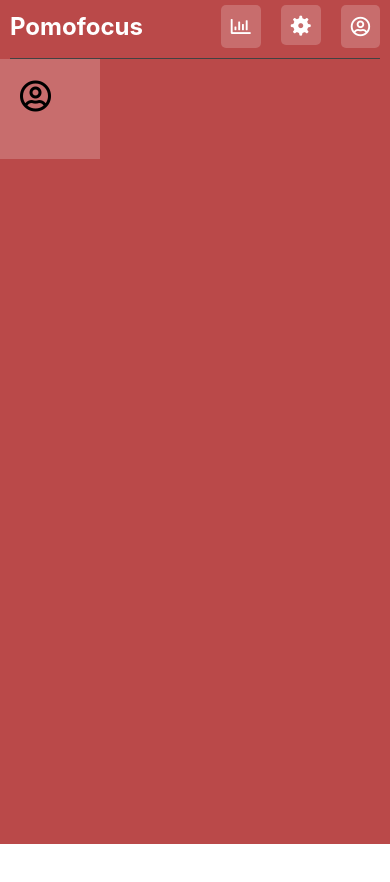
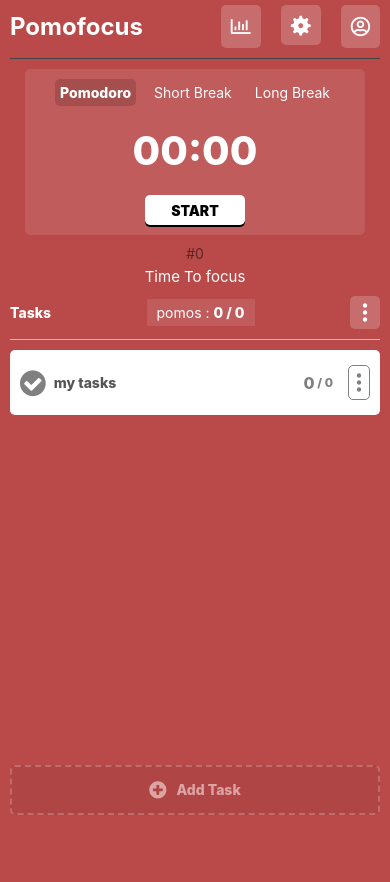
Before and after one commit to darmayasa221/pomodoro-react-native, a React Native app: screen / in a window 390 px wide. Shown: the top 882 px of the page. Before the commit the page ends 844 px from the top, so only its background shows below. Built offline with nearby package versions, Linux system fonts and the light colour scheme.

Commit message:
FE-UI-02 fix UI v0.01

```diff
--- a/App.tsx
+++ b/App.tsx
@@ -1,19 +1,23 @@
 import React from 'react';
 import {SafeAreaView, StyleSheet, View} from 'react-native';
-import Icon from 'react-native-vector-icons/FontAwesome5';
+
 import Header from './src/components/Header/Header';
-import ButtonCostum from './src/components/UI/ButtonCostum';
+import Timer from './src/components/Timer/Timer';
+import OutputCount from './src/components/OutputCount/OutputCount';
+import Tasks from './src/components/Tasks/Tasks';
+import AddTask from './src/components/Tasks/AddTask';
 
 const App = () => {
   return (
     <View style={styles.container}>
       <SafeAreaView />
       <Header />
-      <ButtonCostum style={styles.button}>
-        <Icon name="user-circle" size={32} />
-      </ButtonCostum>
-      {/* <PomodoroScreen /> */}
-      {/* <LongBreakScreen /> */}
+      <Timer />
+      <OutputCount />
+      <Tasks />
+      <View style={styles.footer}>
+        <AddTask style={{}} />
+      </View>
     </View>
   );
 };
@@ -25,9 +29,12 @@
     flex: 1,
     backgroundColor: 'rgb(186, 73, 73)',
   },
-  button: {
-    width: 100,
-    height: 100,
-    padding: 20,
+  footer: {
+    backgroundColor: 'rgb(186, 73, 73)',
+    position: 'absolute',
+    bottom: '-90%',
+    width: '100%',
+    height: '100%',
+    paddingTop: 5,
   },
 });
--- /dev/null
+++ b/src/components/Tasks/AddTask.tsx
@@ -0,0 +1,41 @@
+import React, {FC} from 'react';
+import {StyleSheet, Text, View} from 'react-native';
+import ButtonCostum from '../UI/ButtonCostum';
+import FontAwesomeIcon from 'react-native-vector-icons/FontAwesome';
+import {AddTaskProps} from '../../types/types';
+
+const AddTask: FC<AddTaskProps> = ({style}) => {
+  return (
+    <View style={[styles.addTaskWrapper, style]}>
+      <ButtonCostum style={styles.button}>
+        <FontAwesomeIcon name="plus-circle" size={20} color={'white'} />
+        <Text style={styles.text}>Add Task</Text>
+      </ButtonCostum>
+    </View>
+  );
+};
+
+export default AddTask;
+
+const styles = StyleSheet.create({
+  addTaskWrapper: {
+    marginHorizontal: 10,
+  },
+  button: {
+    backgroundColor: 'rgba(0, 0, 0, 0.1)',
+    flexDirection: 'row',
+    justifyContent: 'center',
+    alignItems: 'center',
+    columnGap: 10,
+    height: 50,
+    borderStyle: 'dashed',
+    borderWidth: 2,
+    borderColor: 'rgba(255, 255, 255, 0.4)',
+    borderRadius: 5,
+    opacity: 0.5,
+  },
+  text: {
+    color: 'white',
+    fontWeight: '800',
+  },
+});
--- a/src/components/Tasks/Task.tsx
+++ b/src/components/Tasks/Task.tsx
@@ -1,6 +1,8 @@
 import React, {useCallback, useState} from 'react';
 import {StyleSheet, Text, View} from 'react-native';
 import CheckBox from '../UI/CheckBox';
+import ButtonCostum from '../UI/ButtonCostum';
+import EntypoIcon from 'react-native-vector-icons/Entypo';
 
 const Task = () => {
   console.log('task components');
@@ -11,8 +13,19 @@
 
   return (
     <View style={styles.taskWrapper}>
-      <CheckBox isChecked={isChecked} onPress={checkBoxHandler} />
-      <Text style={isChecked && styles.taskText}> my tasks </Text>
+      <View style={styles.leftSide}>
+        <CheckBox isChecked={isChecked} onPress={checkBoxHandler} />
+        <Text style={styles.left_description}> my tasks </Text>
+      </View>
+      <View style={styles.rightSide}>
+        <View style={styles.rightSide_rightWrapper}>
+          <Text style={styles.right_result}>0</Text>
+          <Text style={styles.right_target}> / 0</Text>
+        </View>
+        <ButtonCostum style={styles.button}>
+          <EntypoIcon name="dots-three-vertical" size={20} color={'grey'} />
+        </ButtonCostum>
+      </View>
     </View>
   );
 };
@@ -23,12 +36,49 @@
   taskWrapper: {
     flexDirection: 'row',
     justifyContent: 'space-between',
-    padding: 5,
-    border: 'grey',
-    borderWidth: 1,
-    borderRadius: 3,
+    paddingVertical: 15,
+    paddingHorizontal: 10,
+    borderRadius: 5,
+    backgroundColor: 'white',
   },
-  taskText: {
-    textDecorationLine: 'line-through',
+  leftSide: {
+    flexDirection: 'row',
+    columnGap: 5,
+    alignItems: 'center',
   },
+  left_description: {
+    fontWeight: '800',
+    fontSize: 14,
+    color: 'rgb(85, 85, 85)',
+  },
+  // right side style
+  rightSide: {
+    flexDirection: 'row',
+    columnGap: 15,
+    alignItems: 'center',
+  },
+  rightSide_rightWrapper: {
+    flexDirection: 'row',
+    alignItems: 'center',
+  },
+  right_result: {
+    fontSize: 16,
+    fontWeight: 800,
+    color: 'grey',
+  },
+  right_target: {
+    fontSize: 12,
+    fontWeight: 800,
+    color: 'grey',
+  },
+  // end right side
+  button: {
+    paddingVertical: 5,
+    borderRadius: 5,
+    borderColor: 'grey',
+    borderWidth: 0.5,
+  },
+  // taskText: {
+  //   textDecorationLine: 'line-through',
+  // },
 });
--- a/src/components/Tasks/Tasks.tsx
+++ b/src/components/Tasks/Tasks.tsx
@@ -1,7 +1,7 @@
 import React, {FC} from 'react';
-import {ScrollView, StyleSheet, TextInput, View} from 'react-native';
+import {ScrollView, StyleSheet, View} from 'react-native';
 import Task from './Task';
-import ButtonPrimary from '../UI/ButtonPrimary';
+import TasksHeader from './TasksHeader';
 
 type TasksProps = {
   style: {};
@@ -11,37 +11,11 @@
   console.log('tasks component');
   return (
     <View>
-      <View style={styles.tasksHeader}>
-        <TextInput
-          style={styles.tasksTextInput}
-          placeholder="what are you working on?"
-        />
-        <ButtonPrimary style={style} text="+" />
-      </View>
+      <TasksHeader />
       <ScrollView>
         <View style={styles.taskList}>
           <Task />
           {/* <Task />
-          <Task />
-          <Task />
-          <Task />
-          <Task />
-          <Task />
-          <Task />
-          <Task />
-          <Task />
-          <Task />
-          <Task />
-          <Task />
-          <Task />
-          <Task />
-          <Task />
-          <Task />
-          <Task />
-          <Task />
-          <Task />
-          <Task />
-          <Task />
           <Task />
           <Task />
           <Task />
@@ -70,11 +44,9 @@
     alignItems: 'center',
     height: 50,
   },
-  tasksTextInput: {
-    paddingHorizontal: 5,
-  },
   taskList: {
-    paddingTop: 2,
+    paddingTop: 10,
     rowGap: 5,
+    marginHorizontal: 10,
   },
 });
--- /dev/null
+++ b/src/components/Tasks/TasksHeader.tsx
@@ -0,0 +1,54 @@
+import React from 'react';
+import ButtonCostum from '../UI/ButtonCostum';
+import EntypoIcon from 'react-native-vector-icons/Entypo';
+import {StyleSheet, Text, View} from 'react-native';
+const TasksHeader = () => {
+  return (
+    <View style={styles.tasksHeaderWrapper}>
+      <Text style={styles.textTitle}>Tasks</Text>
+      <View style={styles.pomosWrapper}>
+        <Text style={styles.textPomos}>pomos : </Text>
+        <Text style={styles.textResult}>0 / 0</Text>
+      </View>
+      <ButtonCostum style={styles.button}>
+        <EntypoIcon name="dots-three-vertical" size={20} color={'white'} />
+      </ButtonCostum>
+    </View>
+  );
+};
+
+export default TasksHeader;
+
+const styles = StyleSheet.create({
+  tasksHeaderWrapper: {
+    flexDirection: 'row',
+    alignItems: 'center',
+    justifyContent: 'space-between',
+    marginHorizontal: 10,
+    marginTop: 10,
+    paddingBottom: 10,
+    borderBottomWidth: 1,
+    borderBottomColor: 'rgba(255, 255, 255, 0.6)',
+  },
+  textTitle: {
+    color: 'white',
+    fontWeight: '800',
+  },
+  pomosWrapper: {
+    backgroundColor: 'rgba(255, 255, 255, 0.1)',
+    paddingHorizontal: 10,
+    paddingVertical: 5,
+    flexDirection: 'row',
+  },
+  textPomos: {
+    color: 'white',
+  },
+  textResult: {
+    color: 'white',
+    fontWeight: '800',
+  },
+  button: {
+    borderRadius: 5,
+    padding: 5,
+  },
+});
--- a/src/components/Timer/Timer.tsx
+++ b/src/components/Timer/Timer.tsx
@@ -5,17 +5,26 @@
 type TimerProps = {
   timerHeader: string;
 };
+
 const Timer: FC<TimerProps> = () => {
   return (
     <View style={styles.timerContainer}>
       <View style={styles.timerHeader}>
-        <ButtonPrimary style={styles.buttonHeader} text="Pomodoro" />
+        <ButtonPrimary
+          styleView={styles.buttonHeader}
+          styleText={styles.buttonHeaderText}
+          text="Pomodoro"
+        />
         <ButtonPrimary text="Short Break" />
         <ButtonPrimary text="Long Break" />
       </View>
       <Text style={styles.textTimer}>00:00</Text>
       <View style={styles.timerFooter}>
-        <ButtonPrimary style={styles.buttonStart} text="START" />
+        <ButtonPrimary
+          styleView={styles.buttonStart}
+          styleText={styles.buttonStartText}
+          text="START"
+        />
       </View>
     </View>
   );
@@ -44,14 +53,19 @@
     color: 'white',
     fontWeight: '800',
   },
+  // button header styling
   buttonHeader: {
     backgroundColor: 'rgba(0, 0, 0, 0.15)',
-    padding: 5,
   },
+  buttonHeaderText: {
+    fontWeight: '800',
+  },
+  // end button header
   timerFooter: {
     justifyContent: 'center',
     alignItems: 'center',
   },
+  // button start styling
   buttonStart: {
     justifyContent: 'center',
     backgroundColor: 'white',
@@ -64,4 +78,9 @@
     },
     shadowOpacity: 1,
   },
+  buttonStartText: {
+    fontWeight: '900',
+    color: '',
+  },
+  // end button start
 });
--- a/src/components/UI/CheckBox.tsx
+++ b/src/components/UI/CheckBox.tsx
@@ -1,5 +1,6 @@
 import React, {FC, memo} from 'react';
 import {Pressable, StyleSheet, View} from 'react-native';
+import FontAwesomeIcon from 'react-native-vector-icons/FontAwesome';
 
 type CheckBoxProps = {
   onPress: () => void;
@@ -10,12 +11,9 @@
   console.log('check box');
   return (
     <Pressable onPress={onPress}>
-      <View
-        style={{
-          ...styles.checkBox,
-          backgroundColor: isChecked ? 'green' : 'white',
-        }}
-      />
+      <View style={styles.checkBox}>
+        <FontAwesomeIcon name="check-circle" color={'grey'} size={30} />
+      </View>
     </Pressable>
   );
 };
@@ -23,11 +21,5 @@
 export default memo(CheckBox);
 
 const styles = StyleSheet.create({
-  checkBox: {
-    borderColor: 'black',
-    borderWidth: 2,
-    width: 25,
-    height: 25,
-    borderRadius: 100,
-  },
+  checkBox: {},
 });
```
Also changed, not shown: src/types/types.d.ts (+5 -2 lines).
